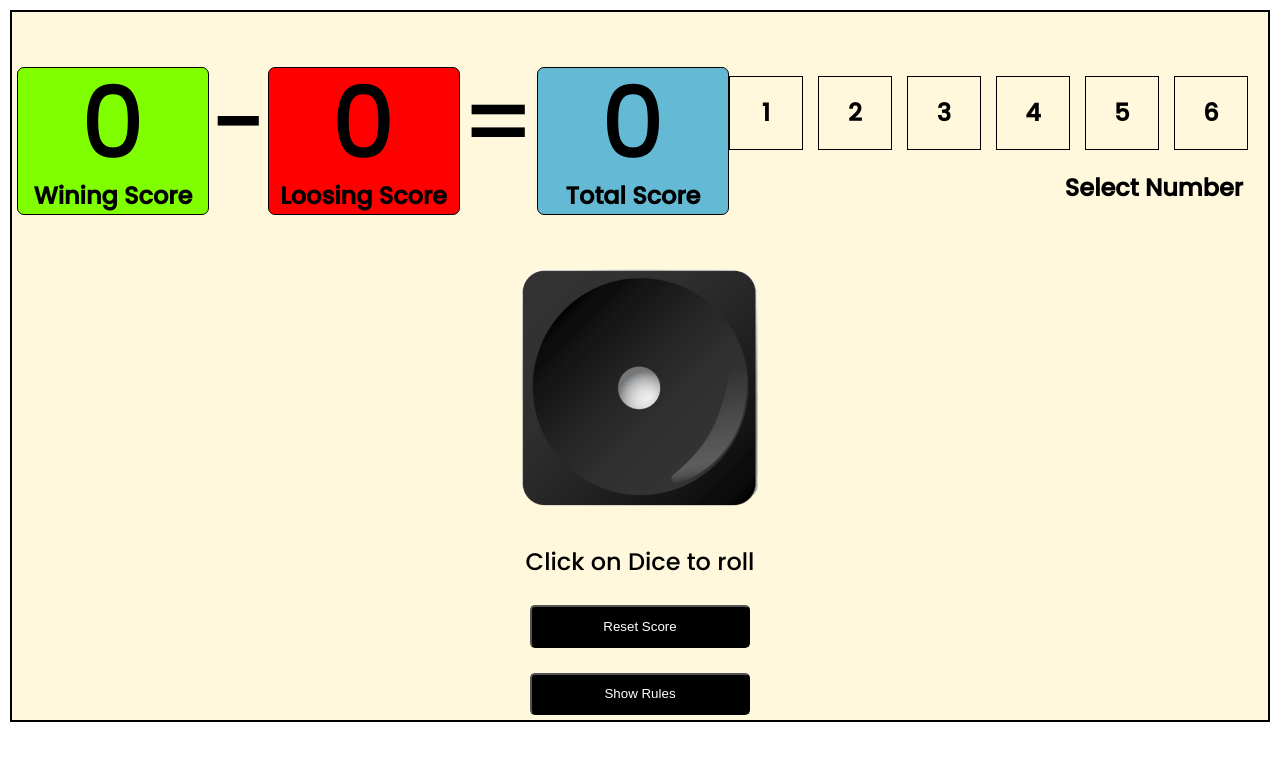
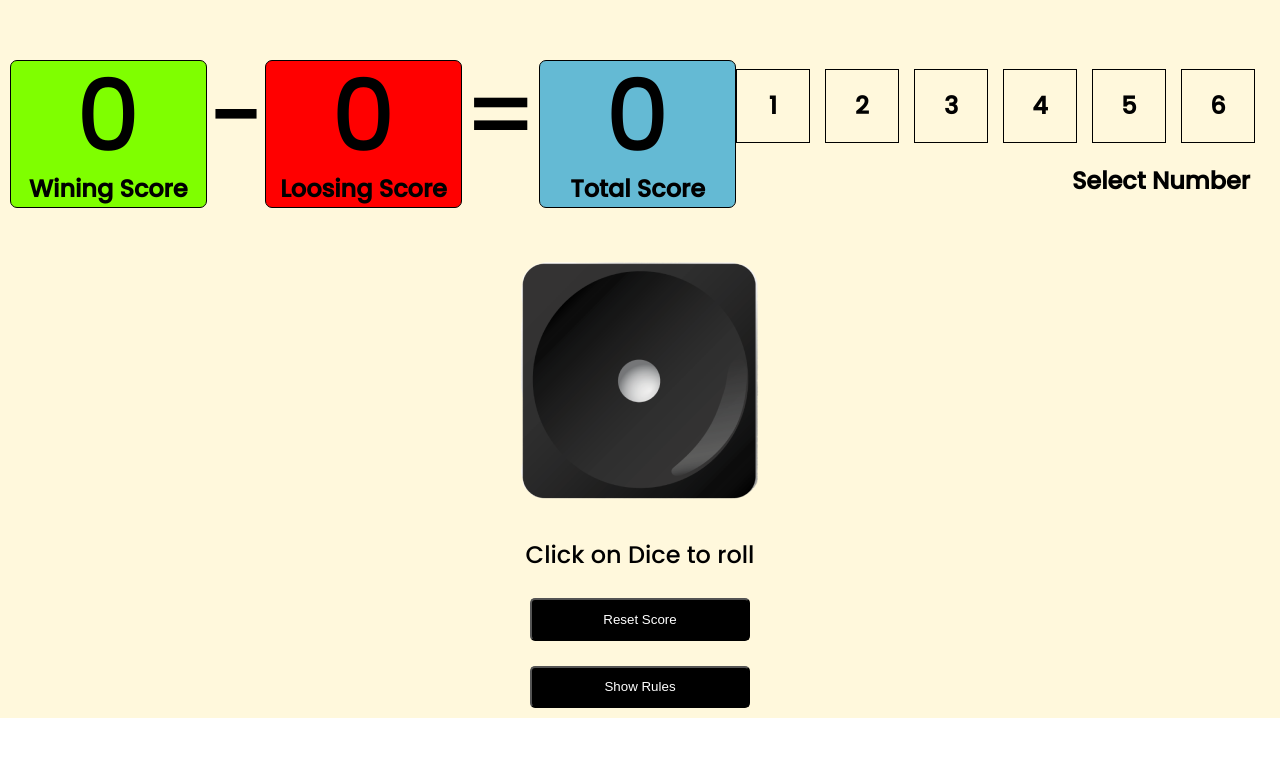
Before and after one commit to Aniket992/Dice-Game, a React (Create React App) app: page / in a window 1280 px wide. Both pictures are taken after a click on the button "Play Now". Shown: the top 760 px of the page. Built offline with nearby package versions, Linux system fonts and the light colour scheme.

Commit message:
padding change

```diff
--- a/src/components/playpage.module.css
+++ b/src/components/playpage.module.css
@@ -88,10 +88,8 @@
   width: 230px;
 }
 .container{
-  border: 2px solid black;
   background-color: cornsilk;
-  margin: 10px;
-  padding: 5px;
+  padding: 10px;
 }
 .score p{
   margin-top: -20px;
```
